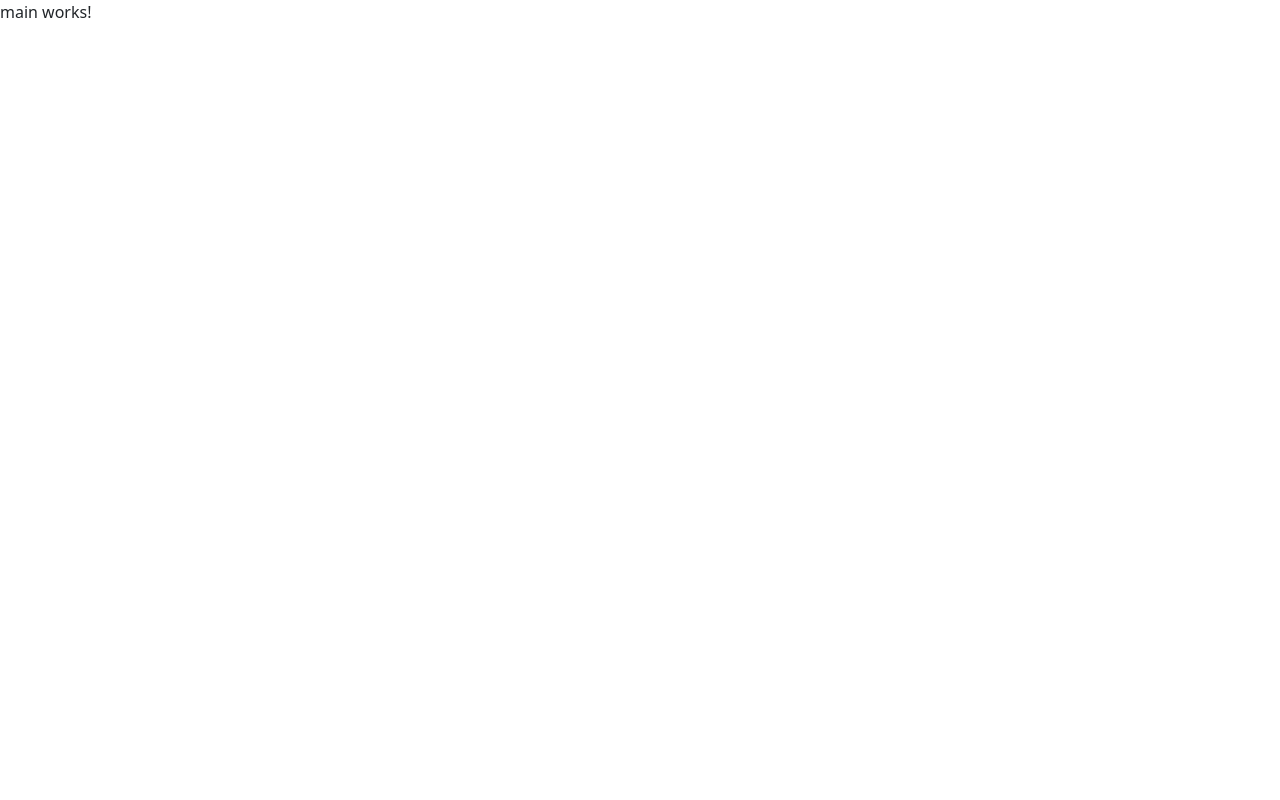
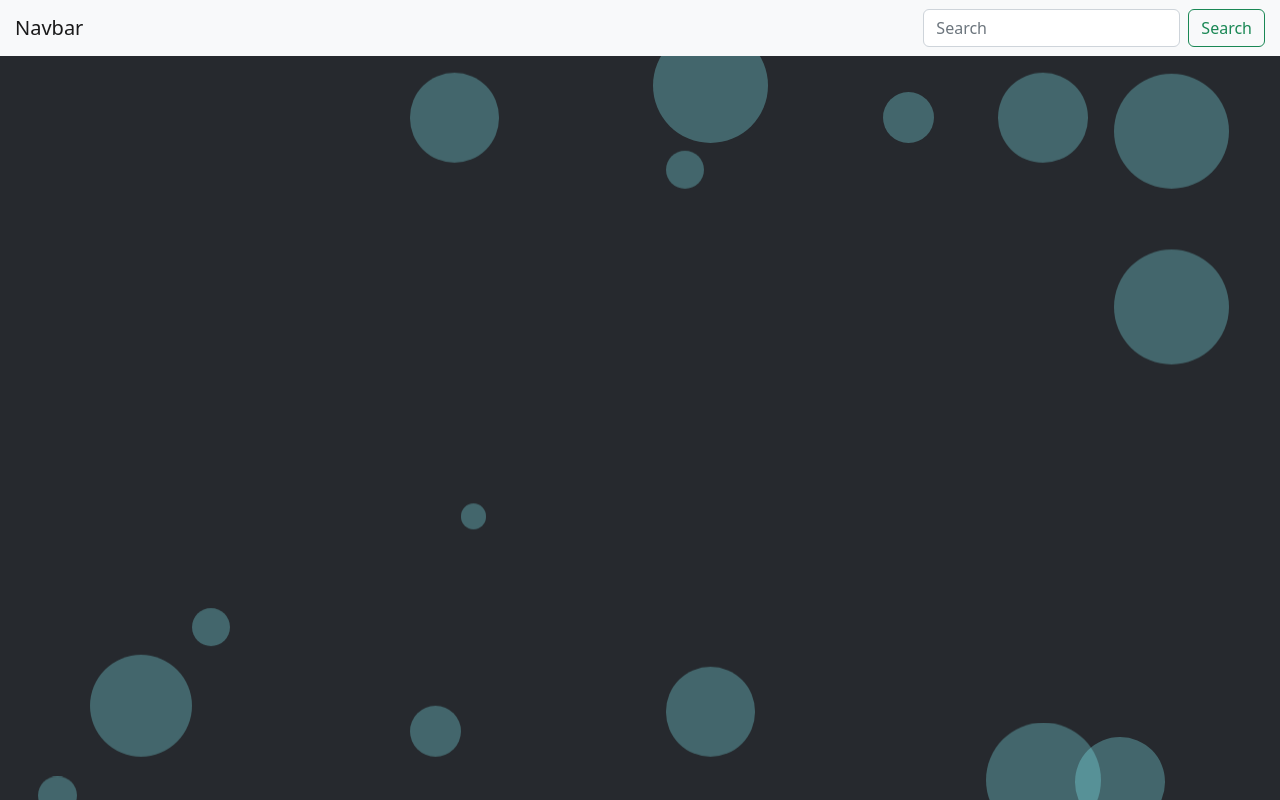
Before and after one commit to m-dorsey/Kanban-Task-Management, an Angular app: page / in a window 1280 px wide. Built offline with nearby package versions, Linux system fonts and the light colour scheme.

Commit message:
implemented top navigation

```diff
--- a/src/app/main/main.component.html
+++ b/src/app/main/main.component.html
@@ -1 +1,90 @@
-<p>main works!</p>
+
+<!DOCTYPE html>
+<html lang="en">
+
+    <head>
+        <meta charset="UTF-8">
+        <meta http-equiv="X-UA-Compatible" content="IE=edge">
+        <meta name="viewport" content="width=device-width, initial-scale=1.0">
+        <title>Main</title>
+
+    </head>
+
+    <body>
+
+        <!-- animated background -->
+        <div class="bubbles">
+
+            <!-- bubbles start -->
+            <div>
+                <div class="bubble"></div>
+                <div class="bubble"></div>
+                <div class="bubble"></div>
+                <div class="bubble"></div>
+                <div class="bubble"></div>
+                <div class="bubble"></div>
+                <div class="bubble"></div>
+                <div class="bubble"></div>
+                <div class="bubble"></div>
+                <div class="bubble"></div>
+                <div class="bubble"></div>
+                <div class="bubble"></div>
+                <div class="bubble"></div>
+                <div class="bubble"></div>
+                <div class="bubble"></div>
+                <div class="bubble"></div>
+                <div class="bubble"></div>
+                <div class="bubble"></div>
+                <div class="bubble"></div>
+                <div class="bubble"></div>
+                <div class="bubble"></div>
+                <div class="bubble"></div>
+                <div class="bubble"></div>
+                <div class="bubble"></div>
+                <div class="bubble"></div>
+                <div class="bubble"></div>
+                <div class="bubble"></div>
+                <div class="bubble"></div>
+                <div class="bubble"></div>
+                <div class="bubble"></div>
+                <div class="bubble"></div>
+                <div class="bubble"></div>
+                <div class="bubble"></div>
+                <div class="bubble"></div>
+                <div class="bubble"></div>
+                <div class="bubble"></div>
+                <div class="bubble"></div>
+                <div class="bubble"></div>
+                <div class="bubble"></div>
+                <div class="bubble"></div>
+                <div class="bubble"></div>
+                <div class="bubble"></div>
+                <div class="bubble"></div>
+                <div class="bubble"></div>
+                <div class="bubble"></div>
+                <div class="bubble"></div>
+                <div class="bubble"></div>
+                <div class="bubble"></div>
+                <div class="bubble"></div>
+                <div class="bubble"></div>
+            </div> <!-- bubbles end -->
+
+
+
+            <!-- top navigation -->
+            <nav class="navbar navbar-light bg-light">
+                <a class="navbar-brand" href="#">Navbar</a>
+
+                <form class="form-inline">
+                    <input class="form-control mr-sm-2" type="search" placeholder="Search">
+                    <button class="btn btn-outline-success my-2 my-sm-0" type="submit">Search</button>
+                </form>
+
+            </nav> <!-- top navigation -->
+
+
+        </div> <!-- animated background -->
+
+    </body>
+
+</html>
--- a/src/app/main/main.component.scss
+++ b/src/app/main/main.component.scss
@@ -0,0 +1,95 @@
+
+/** BACKGROUND ANIMATION **/
+body {
+    // background: rgb(26, 30, 35);
+    background: rgba(26, 30, 35, 0.95);
+    margin: 0;
+}
+
+$bubble-count: 50;
+$sway-type: "sway-left-to-right", "sway-right-to-left";
+
+@function random_range($min, $max) {
+    $rand: random();
+    $random_range: $min +floor($rand * (($max - $min) + 1));
+    @return $random_range;
+}
+
+@function sample($list) {
+    @return nth($list, random(length($list)));
+}
+
+.bubbles {
+    position: relative;
+    width: 100%;
+    height: 100vh;
+    overflow: hidden;
+}
+
+.bubble {
+    position: absolute;
+    left: var(--bubble-left-offset);
+    bottom: -75%;
+    display: block;
+    width: var(--bubble-radius);
+    height: var(--bubble-radius);
+    border-radius: 50%;
+    animation: float-up var(--bubble-float-duration) var(--bubble-float-delay) ease-in infinite;
+
+    &::before {
+        position: absolute;
+        content: '';
+        top: 0;
+        left: 0;
+        width: 100%;
+        height: 100%;
+        background: hsla(183, 94%, 76%, 0.3);
+        border-radius: inherit;
+        animation: var(--bubble-sway-type) var(--bubble-sway-duration) var(--bubble-sway-delay) ease-in-out alternate infinite;
+    }
+
+    @for $i from 0 through $bubble-count {
+        &:nth-child(#{$i}) {
+            --bubble-left-offset: #{random_range(0vw, 100vw)};
+            --bubble-radius: #{random_range(1vw, 10vw)};
+            --bubble-float-duration: #{random_range(6s, 18s)};
+            --bubble-sway-duration: #{random_range(4s, 6s)};
+            --bubble-float-delay: #{random_range(0s, 4s)};
+            --bubble-sway-delay: #{random_range(0s, 4s)};
+            --bubble-sway-type: #{sample($sway-type)};
+        }
+    }
+}
+
+@keyframes float-up {
+    to {
+        transform: translateY(-175vh);
+    }
+}
+
+@keyframes sway-left-to-right {
+    from {
+        transform: translateX(-100%);
+    }
+
+    to {
+        transform: translateX(100%);
+    }
+}
+
+@keyframes sway-right-to-left {
+    from {
+        transform: translateX(100%);
+    }
+
+    to {
+        transform: translateX(-100%);
+    }
+}
+
+/**************************/
+
+.navbar {
+    padding-left: 15px;
+    padding-right: 15px;
+}
--- a/src/app/main/main.component.ts
+++ b/src/app/main/main.component.ts
@@ -1,4 +1,4 @@
-import { Component } from '@angular/core';
+import { Component} from '@angular/core';
 
 @Component({
   selector: 'app-main',
--- a/src/index.html
+++ b/src/index.html
@@ -7,9 +7,21 @@
   <meta name="viewport" content="width=device-width, initial-scale=1">
   <link rel="icon" type="image/x-icon" href="favicon.ico">
 
-  <script src="https://cdn.jsdelivr.net/npm/bootstrap@5.2.3/dist/js/bootstrap.min.js"
-    integrity="sha384-cuYeSxntonz0PPNlHhBs68uyIAVpIIOZZ5JqeqvYYIcEL727kskC66kF92t6Xl2V" crossorigin="anonymous"></script>
+  <!-- bootstrap css -->
+  <link rel="stylesheet" href="https://cdn.jsdelivr.net/npm/bootstrap@4.1.3/dist/css/bootstrap.min.css"
+  integrity="sha384-MCw98/SFnGE8fJT3GXwEOngsV7Zt27NXFoaoApmYm81iuXoPkFOJwJ8ERdknLPMO" crossorigin="anonymous">
+
+  <!-- bootstrap js -->
+  <script src="https://code.jquery.com/jquery-3.3.1.slim.min.js"
+    integrity="sha384-q8i/X+965DzO0rT7abK41JStQIAqVgRVzpbzo5smXKp4YfRvH+8abtTE1Pi6jizo" crossorigin="anonymous"></script>
+  <script src="https://cdn.jsdelivr.net/npm/popper.js@1.14.3/dist/umd/popper.min.js"
+    integrity="sha384-ZMP7rVo3mIykV+2+9J3UJ46jBk0WLaUAdn689aCwoqbBJiSnjAK/l8WvCWPIPm49" crossorigin="anonymous"></script>
+  <script src="https://cdn.jsdelivr.net/npm/bootstrap@4.1.3/dist/js/bootstrap.min.js"
+    integrity="sha384-ChfqqxuZUCnJSK3+MXmPNIyE6ZbWh2IMqE241rYiqJxyMiZ6OW/JmZQ5stwEULTy" crossorigin="anonymous"></script>
+
+
 </head>
+
 <body>
   <app-root></app-root>
 </body>
```
